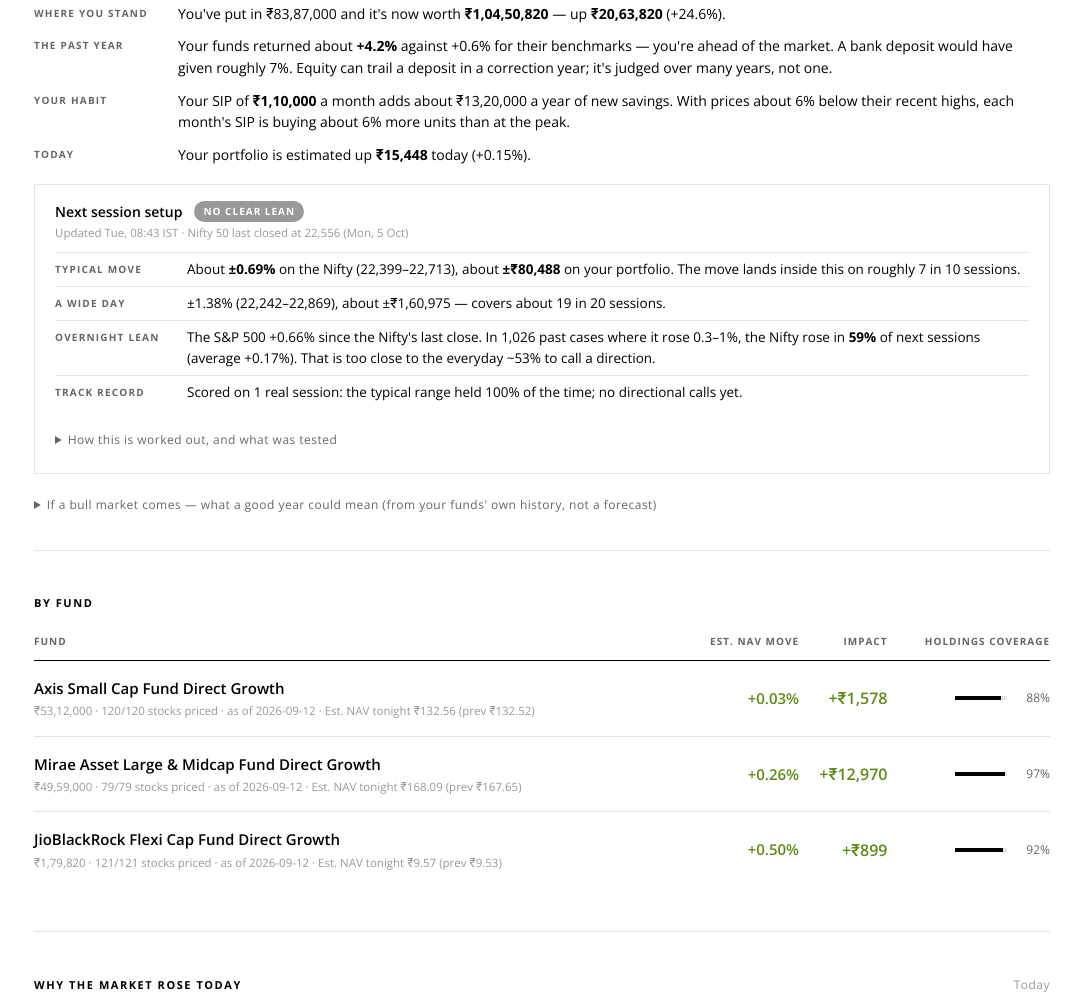
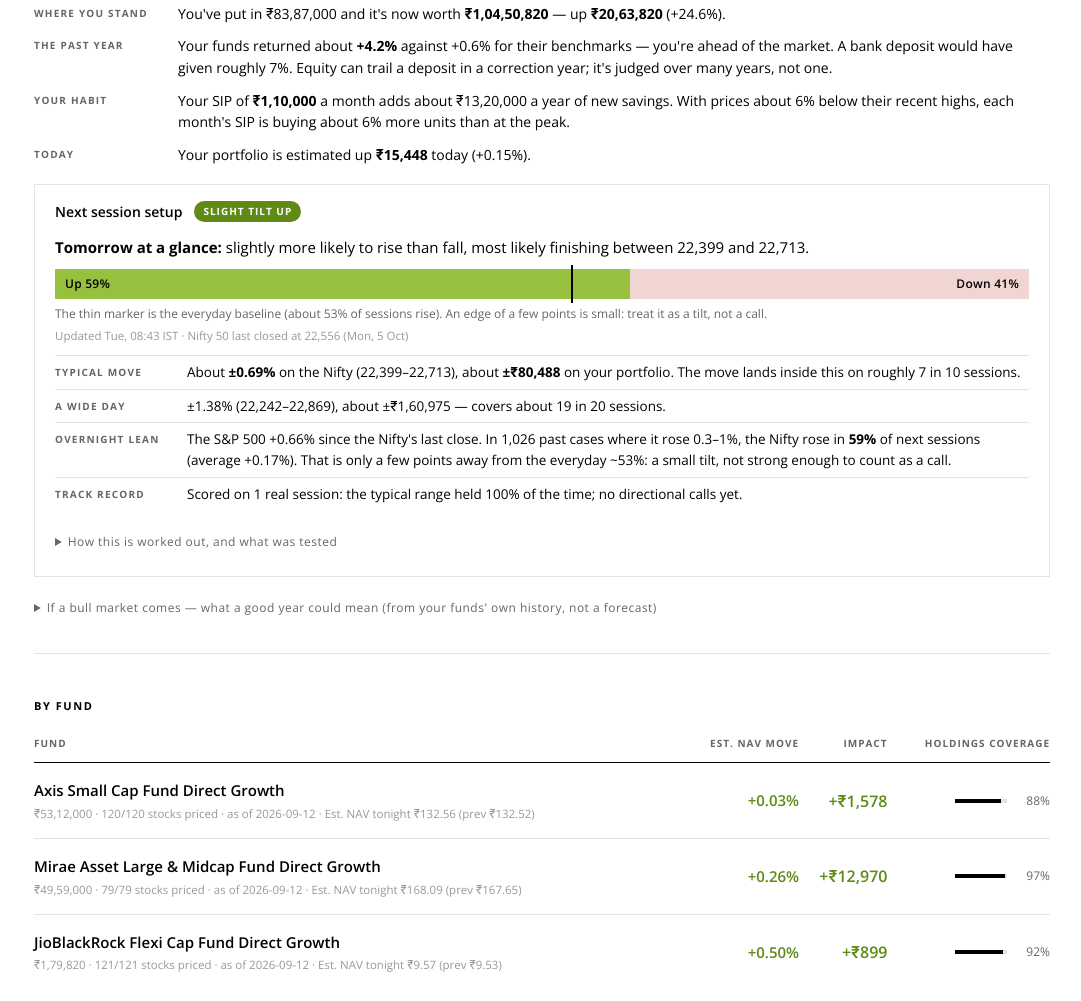
Before and after one commit to prnvdas/mf-pulse, a plain HTML site: page docs/index.html in a window 1280 px wide. Shown: the part 716-1717 px from the top of the page, without its empty margins (98-1179 px from the left). Drawn offline with nearby package versions, Linux system fonts and the light colour scheme.

Commit message:
Next-session card: plain 'tomorrow at a glance' line with up/down odds and the everyday baseline
Co-Authored-By: Claude Sonnet 5.5 <noreply@anthropic.com>

```diff
--- a/docs/index.html
+++ b/docs/index.html
@@ -20,6 +20,13 @@
   .wrap{max-width:1080px;margin:0 auto;padding:0 32px}
 
   header{border-bottom:1px solid var(--ink);padding:22px 0 16px}
+  .glance{margin:14px 0 4px}
+  .gtxt{font-size:15px;line-height:1.5}
+  .gbar{position:relative;display:flex;justify-content:space-between;align-items:center;height:30px;margin:10px 0 6px;background:#f1d5d2;font-size:12px;font-weight:600;letter-spacing:.02em}
+  .gbar i{position:absolute;left:0;top:0;bottom:0;background:var(--green);opacity:.85}
+  .gbar span{position:relative;padding:0 10px;color:var(--ink)}
+  .gbar em{position:absolute;top:-4px;bottom:-4px;width:2px;background:var(--ink)}
+  .gnote{font-size:12px;color:var(--grey);line-height:1.5}
   .toast{position:fixed;top:14px;left:50%;transform:translate(-50%,-16px);max-width:min(560px,calc(100vw - 32px));background:var(--ink);color:var(--paper);padding:12px 18px;font-size:13.5px;line-height:1.5;z-index:50;opacity:0;pointer-events:none;transition:opacity .2s,transform .2s;border-left:3px solid var(--green)}
   .toast.show{opacity:1;transform:translate(-50%,0)}
   .toast.bad{border-left-color:var(--red)}
@@ -1098,17 +1105,32 @@ function renderOutlook() {
   const d = x => new Date(x + "T00:00:00").toLocaleDateString("en-IN", { weekday: "short", day: "numeric", month: "short" });
   const pts = n => n.toLocaleString("en-IN", { maximumFractionDigits: 0 });
   const L = o.lean || {}, p = o.portfolio, c = o.calibration || {}, rec = o.record || {}, oos = o.lean_out_of_sample || {};
-  const chip = L.status !== "ok" ? ["flat", "lean pending"] : L.label === "leans up" ? ["healthy", "leans up"] : L.label === "leans down" ? ["caution", "leans down"] : ["flat", "no clear lean"];
+  const tilt = L.status === "ok" ? (L.p_up >= 56 ? "slight tilt up" : L.p_up <= 44 ? "slight tilt down" : "no clear lean") : "";
+  const chip = L.status !== "ok" ? ["flat", "lean pending"] : L.label === "leans up" ? ["healthy", "leans up"] : L.label === "leans down" ? ["caution", "leans down"]
+    : [tilt === "slight tilt up" ? "healthy" : tilt === "slight tilt down" ? "caution" : "flat", tilt];
   const sg = (v, dd = 2) => (v >= 0 ? "+" : "−") + Math.abs(v).toFixed(dd) + "%";
   const upd = new Date(o.generated_at).toLocaleString("en-IN", { weekday: "short", hour: "2-digit", minute: "2-digit", hour12: false, timeZone: "Asia/Kolkata" });
 
   const leanText = L.status === "ok"
     ? "The S&P 500 " + (L.us_sessions > 1 ? "moved " : "") + sg(L.sp_move_pct) + (L.us_sessions > 1 ? " over the " + L.us_sessions + " US sessions" : "") + " since the Nifty's last close. In " + L.n.toLocaleString("en-IN") +
       " past cases where it " + L.bucket + ", the Nifty rose in <b>" + Math.round(L.p_up) + "%</b> of next sessions (average " + sg(L.avg_next_pct) + "). " +
-      (L.label === "no clear lean" ? "That is too close to the everyday ~53% to call a direction." : "It is a lean, not a certainty.")
+      (L.label !== "no clear lean" ? "It is a lean, not a certainty."
+        : tilt === "no clear lean" ? "That is too close to the everyday ~53% to call a direction."
+        : "That is only a few points away from the everyday ~53%: a small tilt, not strong enough to count as a call.")
     : pendingLeanText();
 
-  box.innerHTML = '<div class="oh">Next session setup <span class="chip ' + chip[0] + '">' + chip[1] + "</span></div>" +
+  // One plain line for the whole picture, with the odds drawn out; the baseline (~53% of
+  // sessions rise) is shown so nobody mistakes 59% for a sure thing.
+  const glance = L.status === "ok"
+    ? '<div class="glance"><div class="gtxt"><b>Tomorrow at a glance:</b> ' +
+      (L.p_up >= 56 ? "slightly more likely to rise than fall" : L.p_up <= 44 ? "slightly more likely to fall than rise" : "about as likely to rise as to fall") +
+      ", most likely finishing between " + pts(o.nifty.typical[0]) + " and " + pts(o.nifty.typical[1]) + ".</div>" +
+      '<div class="gbar" title="Chance the Nifty rises next session, from similar past overnight S&P moves"><i style="width:' + Math.round(L.p_up) + '%"></i><span class="gu">Up ' + Math.round(L.p_up) +
+      '%</span><span class="gd">Down ' + (100 - Math.round(L.p_up)) + '%</span><em style="left:53%" title="On an ordinary day about 53% of sessions rise"></em></div>' +
+      '<div class="gnote">The thin marker is the everyday baseline (about 53% of sessions rise). An edge of a few points is small: treat it as a tilt, not a call.</div></div>'
+    : "";
+
+  box.innerHTML = '<div class="oh">Next session setup <span class="chip ' + chip[0] + '">' + chip[1] + "</span></div>" + glance +
     '<div class="ou">Updated ' + upd + " IST · Nifty 50 last closed at " + pts(o.base_close) + " (" + d(o.base_close_date) + ")</div>" +
     '<div class="orow"><span class="ok">Typical move</span><span>About <b>±' + o.sigma_pct.toFixed(2) + "%</b> on the Nifty (" + pts(o.nifty.typical[0]) + "–" + pts(o.nifty.typical[1]) + ")" +
       (p ? ", about <b>±" + inr(p.typical_rupees) + "</b> on your portfolio" : "") + ". The move lands inside this on roughly " + Math.round(c.within1_pct / 10) + " in 10 sessions.</span></div>" +
```
